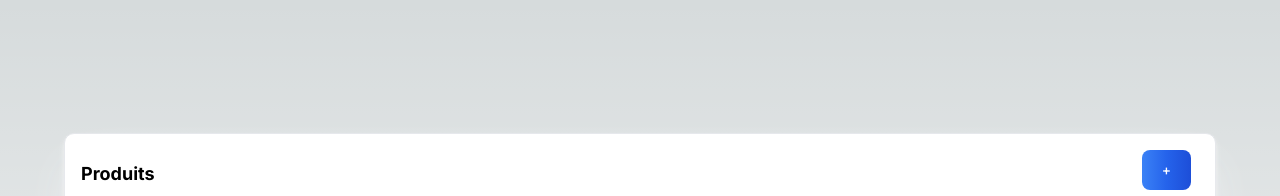
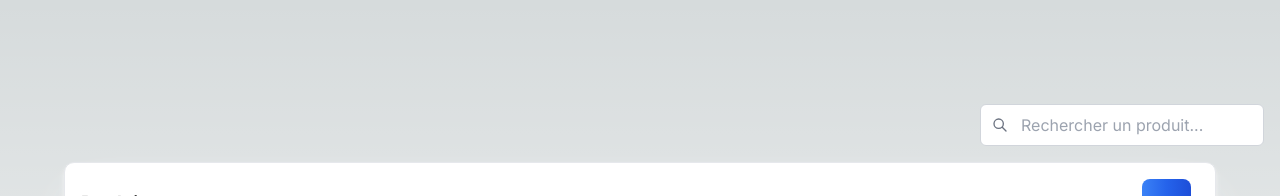
Before and after one commit to BoSswosile/StockAPI, a Next.js app in the folder stock-front/: page / in a window 1280 px wide. Shown: the top 196 px of the page. Built offline with nearby package versions, Linux system fonts and the light colour scheme; no server answers.

Commit message:
start the search bar

```diff
--- a/stock-front/src/app/page.js
+++ b/stock-front/src/app/page.js
@@ -4,6 +4,7 @@ import Link from "next/link";
 
 export default function Home() {
   const [products, setProducts] = useState([]);
+  const [searchTerm, setSearchTerm] = useState('');
 
   // Simuler le chargement des données de l'API
   useEffect(() => {
@@ -41,8 +42,31 @@ export default function Home() {
     }
   };
 
+  const filteredProducts = products.filter(product =>
+      product.name.toLowerCase().includes(searchTerm.toLowerCase())
+  );
+
   return (
       <main className="flex flex-col justify-center items-center h-[100vh]">
+        <div className="flex justify-end w-full px-4 mb-4">
+          <div className="w-auto relative">
+            <input
+                type="text"
+                placeholder="Rechercher un produit..."
+                value={searchTerm}
+                onChange={(e) => setSearchTerm(e.target.value)}
+                className="w-full p-2 pl-10 border border-gray-300 rounded-md focus:outline-none focus:ring-2 focus:ring-blue-500 focus:border-transparent"
+            />
+            {/* Icône de recherche */}
+            <div className="absolute left-0 top-0 flex items-center h-full pl-3">
+              <svg className="w-4 h-4 text-gray-500" fill="none" stroke="currentColor" viewBox="0 0 24 24"
+                   xmlns="http://www.w3.org/2000/svg">
+                <path strokeLinecap="round" strokeLinejoin="round" strokeWidth={2}
+                      d="M21 21l-6-6m2-5a7 7 0 11-14 0 7 7 0 0114 0z"></path>
+              </svg>
+            </div>
+          </div>
+        </div>
         <div
             className="relative flex max-w-[90vw] h-[430px] w-full flex-col rounded-[10px] border-[1px] border-gray-200 bg-white bg-clip-border shadow-md shadow-[#F3F3F3] dark:border-[#ffffff33] dark:!bg-navy-800 dark:text-white dark:shadow-none"
         >
@@ -129,7 +153,7 @@ export default function Home() {
               </tr>
               </thead>
               <tbody role="rowgroup" className="px-4">
-              {products.length > 0 && products.map((product) => (
+              {filteredProducts.length > 0 && filteredProducts.map((product) => (
                   <tr role="row" key={product.id}>
                     <td className="py-3 text-sm" role="cell">
                       <p
```
Lines whose indentation alone changed are shown as unchanged.
